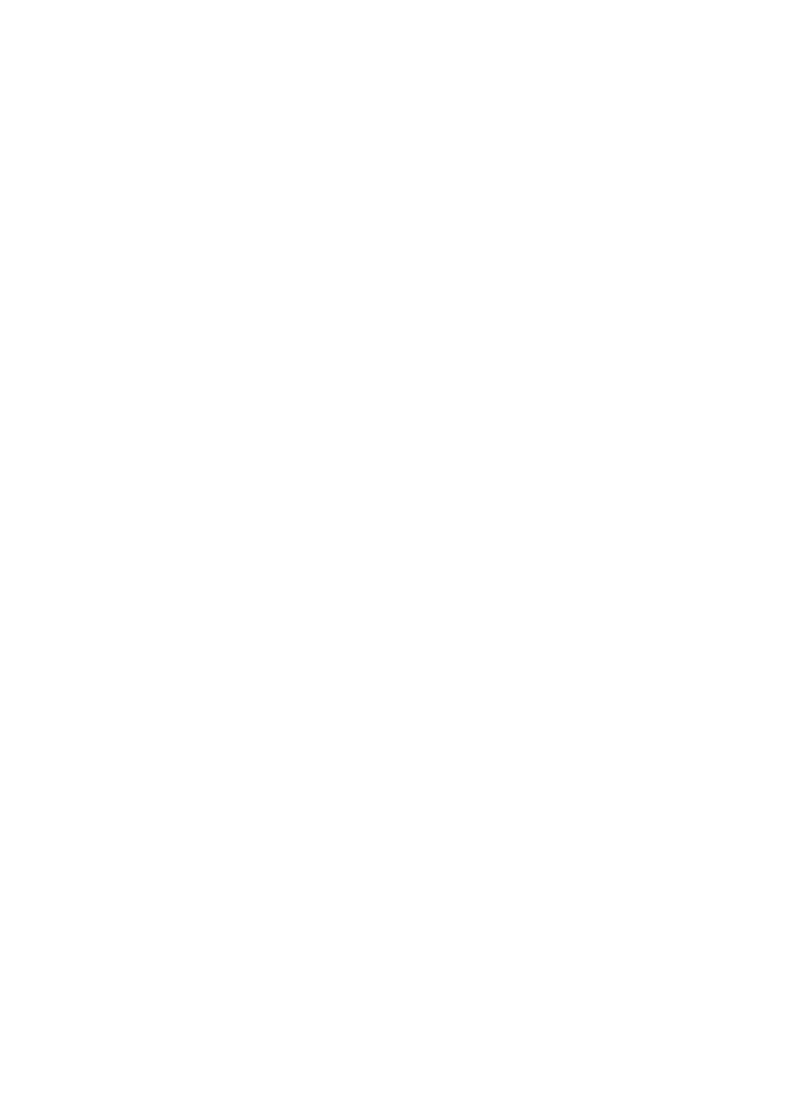
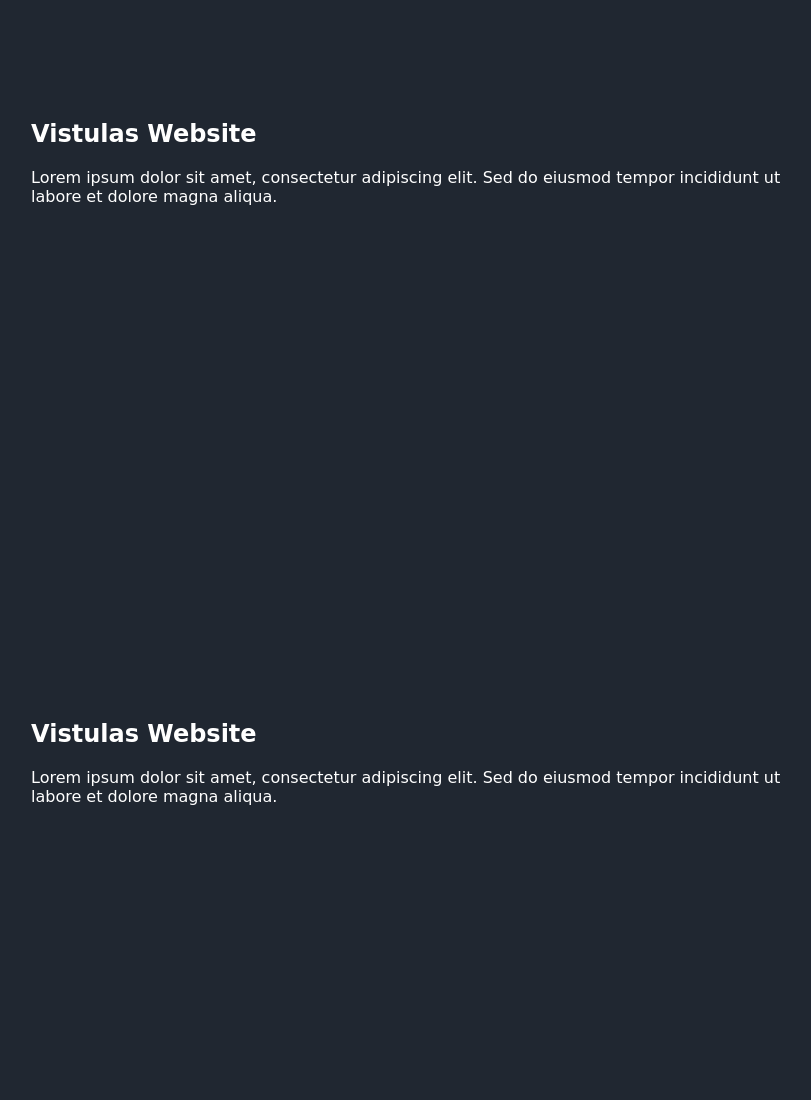
Before and after one commit to Vistulis/vistulis.github.io, a plain HTML site: page index.html in a window 1280 px wide. Shown: the top 1100 px of the page, without its empty margins (225-1036 px from the left). Before the commit the page ends 800 px from the top, so only its background shows below. Drawn offline with Linux system fonts and the light colour scheme; a web font is replaced by a local one.

Commit message:
Update index.html

```diff
--- a/index.html
+++ b/index.html
@@ -1,11 +1,68 @@
 <!DOCTYPE html>
+<html lang="en">
+<head>
+    <meta charset="UTF-8">
+    <meta name="viewport" content="width=device-width, initial-scale=1.0">
+    <title>Vistulis @ Github</title>
+    <link rel="preconnect" href="https://fonts.googleapis.com">
+    <link rel="preconnect" href="https://fonts.gstatic.com" crossorigin>
+    <link href="https://fonts.googleapis.com/css2?family=Skranji&display=swap" rel="stylesheet">
 
-<html>
 
-  <header></header>
+    <style>
+       body {
+         margin: 0;
+         font-family: 'Skranji', cursive;
+         color: white;
+         background: #202731;
+       }
 
-  <section></section>
+      section {
+        position: relative;
+        display; flex;
+        flex-direction: column;
+        align-items: center;
+        min-height: 400px;
+        padding: 100px 20vw;
+      }
+    </style>
+</head>
 
-  <footer></footer>
+<body>
 
+  <section>
+    <h1>Vistulas Website</h1>
+    <p>Lorem ipsum dolor sit amet, consectetur adipiscing elit. Sed do eiusmod tempor incididunt ut labore et dolore magna aliqua.</p>
+</section>
+<section>
+    <h1>Vistulas Website</h1>
+    <p>Lorem ipsum dolor sit amet, consectetur adipiscing elit. Sed do eiusmod tempor incididunt ut labore et dolore magna aliqua.</p>
+</section>
+<section>
+    <h1>Vistulas Website</h1>
+    <p>Lorem ipsum dolor sit amet, consectetur adipiscing elit. Sed do eiusmod tempor incididunt ut labore et dolore magna aliqua.</p>
+</section>
+<section>
+    <h1>Vistulas Website</h1>
+    <p>Lorem ipsum dolor sit amet, consectetur adipiscing elit. Sed do eiusmod tempor incididunt ut labore et dolore magna aliqua.</p>
+</section>
+<section>
+    <h1>Vistulas Website</h1>
+    <p>Lorem ipsum dolor sit amet, consectetur adipiscing elit. Sed do eiusmod tempor incididunt ut labore et dolore magna aliqua.</p>
+</section>
+<section>
+    <h1>Vistulas Website</h1>
+    <p>Lorem ipsum dolor sit amet, consectetur adipiscing elit. Sed do eiusmod tempor incididunt ut labore et dolore magna aliqua.</p>
+</section>
+<section>
+    <h1>Vistulas Website</h1>
+    <p>Lorem ipsum dolor sit amet, consectetur adipiscing elit. Sed do eiusmod tempor incididunt ut labore et dolore magna aliqua.</p>
+</section>
+<section>
+    <h1>Vistulas Website</h1>
+    <p>Lorem ipsum dolor sit amet, consectetur adipiscing elit. Sed do eiusmod tempor incididunt ut labore et dolore magna aliqua.</p>
+</section>
+
+
+</body>
 </html>
```
